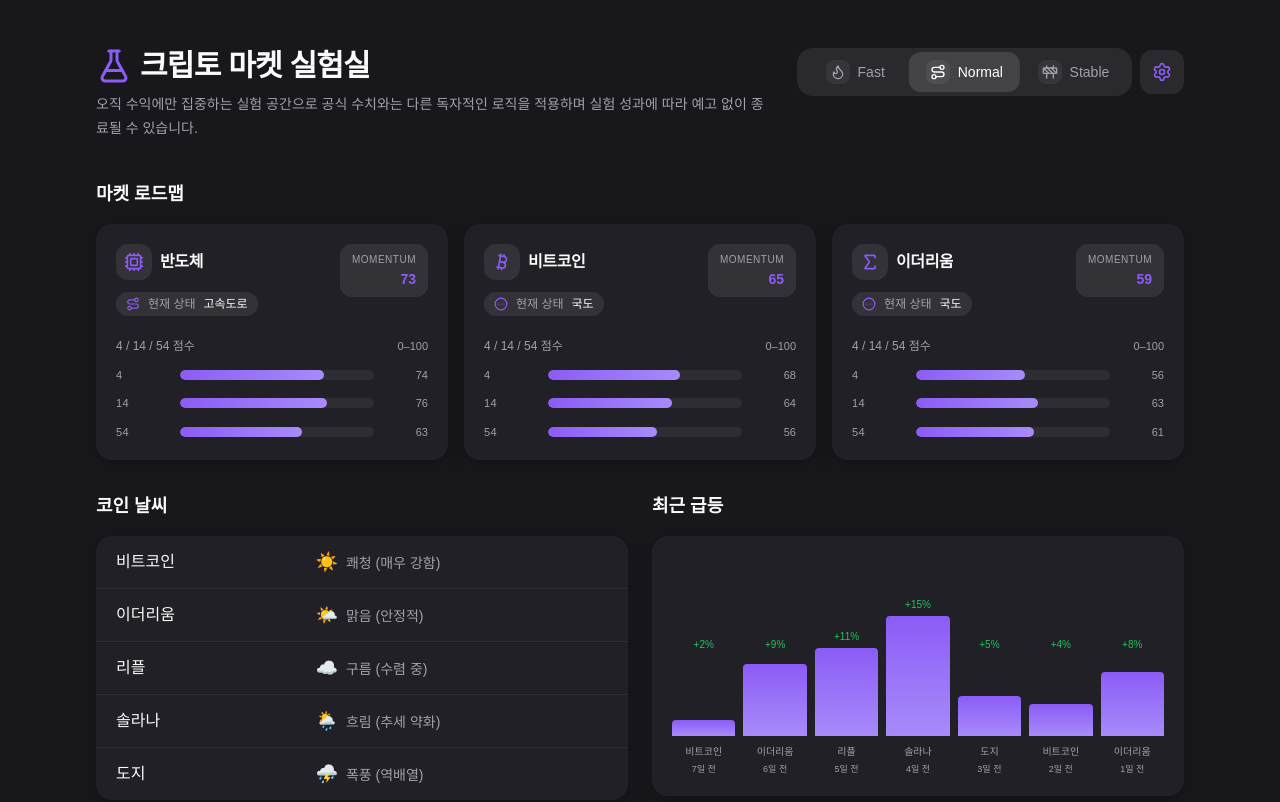
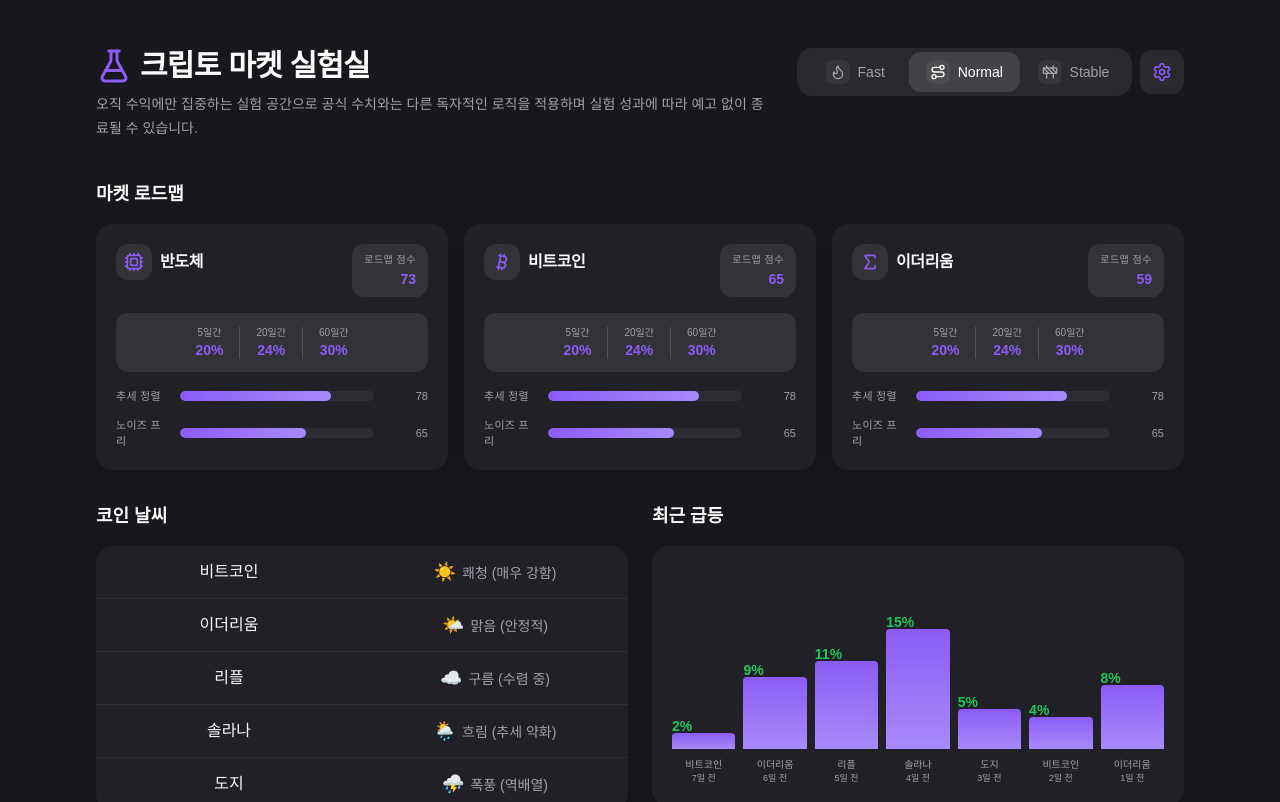
Before and after one commit to iamhkyu/qspi-labs, a Next.js app: page /labs in a window 1280 px wide. Shown: the top 802 px of the page. Built offline with nearby package versions, Linux system fonts and the light colour scheme; no server answers; the database is empty.

Commit message:
refactor(labs): UI 정리 - 뱃지 삭제, 게이지 2개, 수익률 박스, 코인날씨·최근급등 스타일

```diff
--- a/app/labs/page.tsx
+++ b/app/labs/page.tsx
@@ -275,8 +275,8 @@
                 />
                 {(["fast", "normal", "stable"] as const).map((m) => {
                   const isSelected = mode === m;
-                  const iconColor = theme === "dark" && isSelected ? "rgb(255,255,255)" : isSelected ? colors.primary1 : colors.textMuted;
-                  const textColor = theme === "dark" && isSelected ? "rgb(255,255,255)" : isSelected ? colors.primary1 : colors.textMuted;
+                  const iconColor = theme === "dark" && isSelected ? "rgb(255,255,255)" : theme === "light" && isSelected ? "rgb(0,0,0)" : isSelected ? colors.primary1 : colors.textMuted;
+                  const textColor = theme === "dark" && isSelected ? "rgb(255,255,255)" : theme === "light" && isSelected ? "rgb(0,0,0)" : isSelected ? colors.primary1 : colors.textMuted;
                   return (
                     <button
                       key={m}
@@ -319,12 +319,9 @@
             >
               <AnimatePresence mode="popLayout">
                 {ordered.map((sector) => {
-                  const { status, scores } = sector.byMode[mode];
-                  const meta = STATUS_META[status];
+                  const { scores } = sector.byMode[mode];
                   const Icon = sector.icon;
-                  const StatusIcon = meta.Icon;
                   const sectorName = lang === "ko" ? sector.nameKo : sector.nameEn;
-                  const statusLabel = lang === "ko" ? meta.labelKo : meta.labelEn;
 
                   return (
                     <motion.section
@@ -346,35 +343,40 @@
                             <h2 className="truncate text-base font-semibold tracking-tight" style={{ color: colors.text }}>
                               {sectorName}
                             </h2>
-                            {sector.id === "semiconductor" && labsScore != null && (
-                              <span className="inline-flex items-center rounded-md px-2 py-0.5 text-[10px] font-medium" style={{ background: colors.controlBg || colors.subtleBg, color: colors.primary2 }}>
-                                {t.realtime}
-                              </span>
-                            )}
-                          </div>
-                          <div className="mt-3 inline-flex items-center gap-2 rounded-full px-2.5 py-1 text-xs" style={{ background: colors.controlBg || colors.subtleBg, color: colors.textMuted }}>
-                            <span style={{ color: colors.primary1 }}><StatusIcon className="h-3.5 w-3.5" /></span>
-                            <span>{t.currentStatus}</span>
-                            <span className="font-medium" style={{ color: colors.text }}>{statusLabel}</span>
                           </div>
                         </div>
                         <div className="hidden shrink-0 sm:flex">
                           <div className="rounded-xl px-3 py-2 text-right" style={{ background: colors.controlBg || colors.subtleBg }}>
-                            <div className="text-[10px] uppercase tracking-wider" style={{ color: colors.textMuted }}>Momentum</div>
+                            <div className="text-[10px] uppercase tracking-wider" style={{ color: colors.textMuted }}>{lang === "ko" ? "로드맵 점수" : "Roadmap Score"}</div>
                             <div className="mt-0.5 text-sm font-semibold tabular-nums" style={{ color: colors.primary1 }}>
                               {Math.round(weightedMomentum(scores))}
                             </div>
                           </div>
                         </div>
                       </div>
-                      <div className="relative mt-5 space-y-3">
-                        <div className="flex items-center justify-between">
-                          <div className="text-xs font-medium" style={{ color: colors.textMuted }}>{t.scoreLabel}</div>
-                          <div className="text-[11px]" style={{ color: colors.textMuted }}>0–100</div>
+                      <div className="relative mt-4 space-y-4">
+                        <div className="rounded-xl p-3" style={{ background: colors.controlBg || colors.subtleBg }}>
+                          <div className="flex items-center justify-center gap-4 text-center">
+                            <div>
+                              <div className="text-[10px]" style={{ color: colors.textMuted }}>{lang === "ko" ? "5일간" : "5d"}</div>
+                              <div className="text-sm font-semibold tabular-nums" style={{ color: colors.primary1 }}>20%</div>
+                            </div>
+                            <div className="h-8 w-px" style={{ background: colors.textMuted, opacity: 0.3 }} />
+                            <div>
+                              <div className="text-[10px]" style={{ color: colors.textMuted }}>{lang === "ko" ? "20일간" : "20d"}</div>
+                              <div className="text-sm font-semibold tabular-nums" style={{ color: colors.primary1 }}>24%</div>
+                            </div>
+                            <div className="h-8 w-px" style={{ background: colors.textMuted, opacity: 0.3 }} />
+                            <div>
+                              <div className="text-[10px]" style={{ color: colors.textMuted }}>{lang === "ko" ? "60일간" : "60d"}</div>
+                              <div className="text-sm font-semibold tabular-nums" style={{ color: colors.primary1 }}>30%</div>
+                            </div>
+                          </div>
                         </div>
-                        <ScoreRow label="4" value={scores.s4} colors={colors} />
-                        <ScoreRow label="14" value={scores.s14} colors={colors} />
-                        <ScoreRow label="54" value={scores.s54} colors={colors} />
+                        <div className="space-y-3">
+                          <ScoreRow label={lang === "ko" ? "추세 정렬" : "Trend"} value={78} colors={colors} />
+                          <ScoreRow label={lang === "ko" ? "노이즈 프리" : "Noise-free"} value={65} colors={colors} />
+                        </div>
                       </div>
                     </motion.section>
                   );
@@ -404,14 +406,14 @@
                           className="border-b last:border-b-0"
                           style={{ borderColor: theme === "light" ? "rgba(0,0,0,0.06)" : "rgba(255,255,255,0.06)" }}
                         >
-                          <td className="px-5 py-3">
+                          <td className="w-1/2 px-4 py-3 text-center">
                             <span className="font-medium" style={{ color: colors.text }}>
                               {lang === "ko" ? row.coin : row.coinEn}
                             </span>
                           </td>
-                          <td className="px-5 py-3">
+                          <td className="w-1/2 px-4 py-3 text-center">
                             <span className="text-lg" title={lang === "ko" ? meta.descKo : meta.descEn}>{meta.emoji}</span>
-                            <span className="ml-2 text-sm" style={{ color: colors.textMuted }}>
+                            <span className="ml-1.5 text-sm" style={{ color: colors.textMuted }}>
                               {lang === "ko" ? meta.labelKo : meta.labelEn}
                             </span>
                           </td>
@@ -436,11 +438,11 @@
                   {SURGE_DATA.map((d, i) => {
                     const barHeightPx = surgeYMax > 0 ? (Math.max(d.pct, 0) / surgeYMax) * 160 : 0;
                     return (
-                      <div key={d.day} className="flex flex-1 flex-col items-center gap-1">
-                        <span className="text-[10px] font-medium" style={{ color: d.pct >= 0 ? "rgb(34, 197, 94)" : "rgb(239, 68, 68)" }}>
-                          {d.pct >= 0 ? "+" : ""}{d.pct}%
-                        </span>
-                        <div className="flex w-full flex-1 min-h-[80px] flex-col justify-end">
+                      <div key={d.day} className="flex flex-1 flex-col items-center">
+                        <div className="flex w-full flex-1 min-h-[80px] flex-col justify-end gap-0">
+                          <span className="leading-none text-sm font-semibold tabular-nums" style={{ color: d.pct >= 0 ? "rgb(34, 197, 94)" : "rgb(239, 68, 68)" }}>
+                            {d.pct}%
+                          </span>
                           <motion.div
                             className="w-full rounded-t"
                             style={{
@@ -453,7 +455,7 @@
                             transition={{ delay: i * 0.05, type: "spring", stiffness: 200, damping: 20 }}
                           />
                         </div>
-                        <span className="mt-1 truncate text-[10px]" style={{ color: colors.textMuted }}>
+                        <span className="mt-2 truncate text-[10px]" style={{ color: colors.textMuted }}>
                           {lang === "ko" ? d.coin : d.coinEn}
                         </span>
                         <span className="text-[9px]" style={{ color: colors.textMuted }}>{d.label}</span>
```
